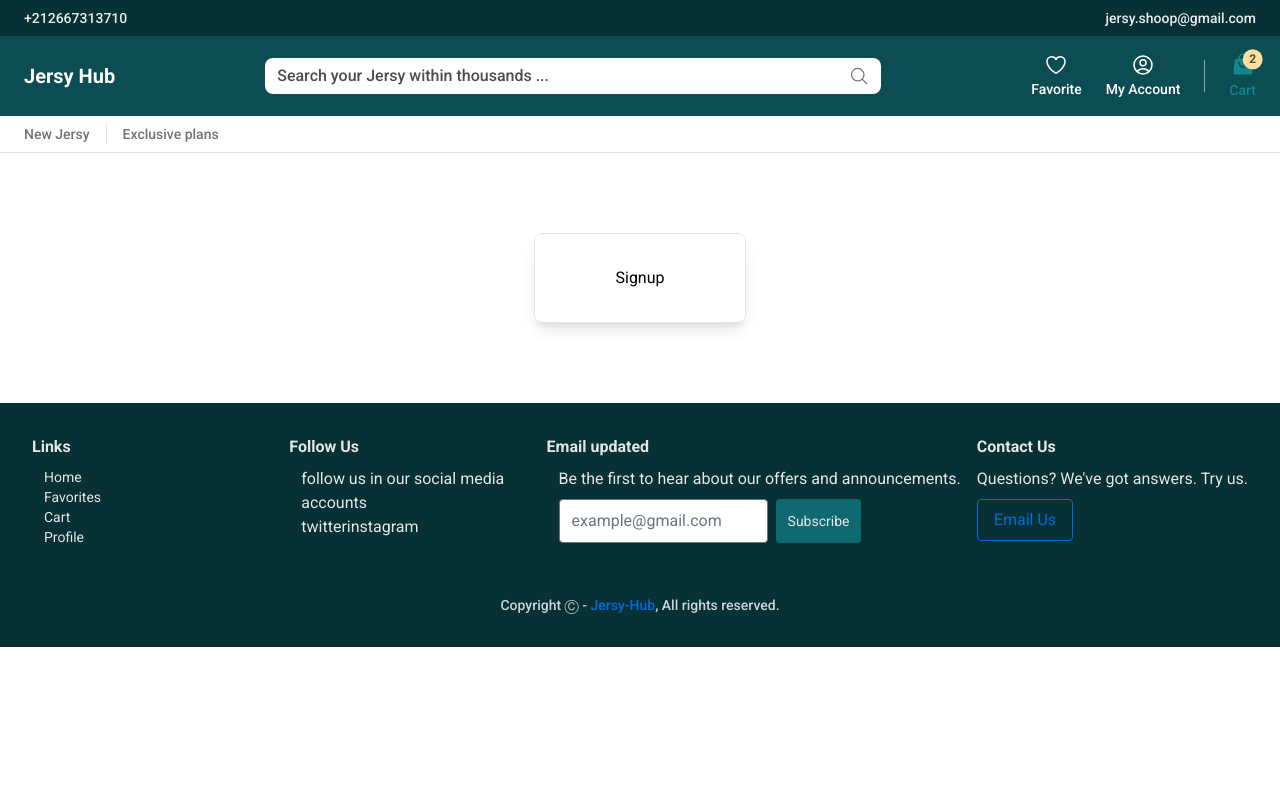
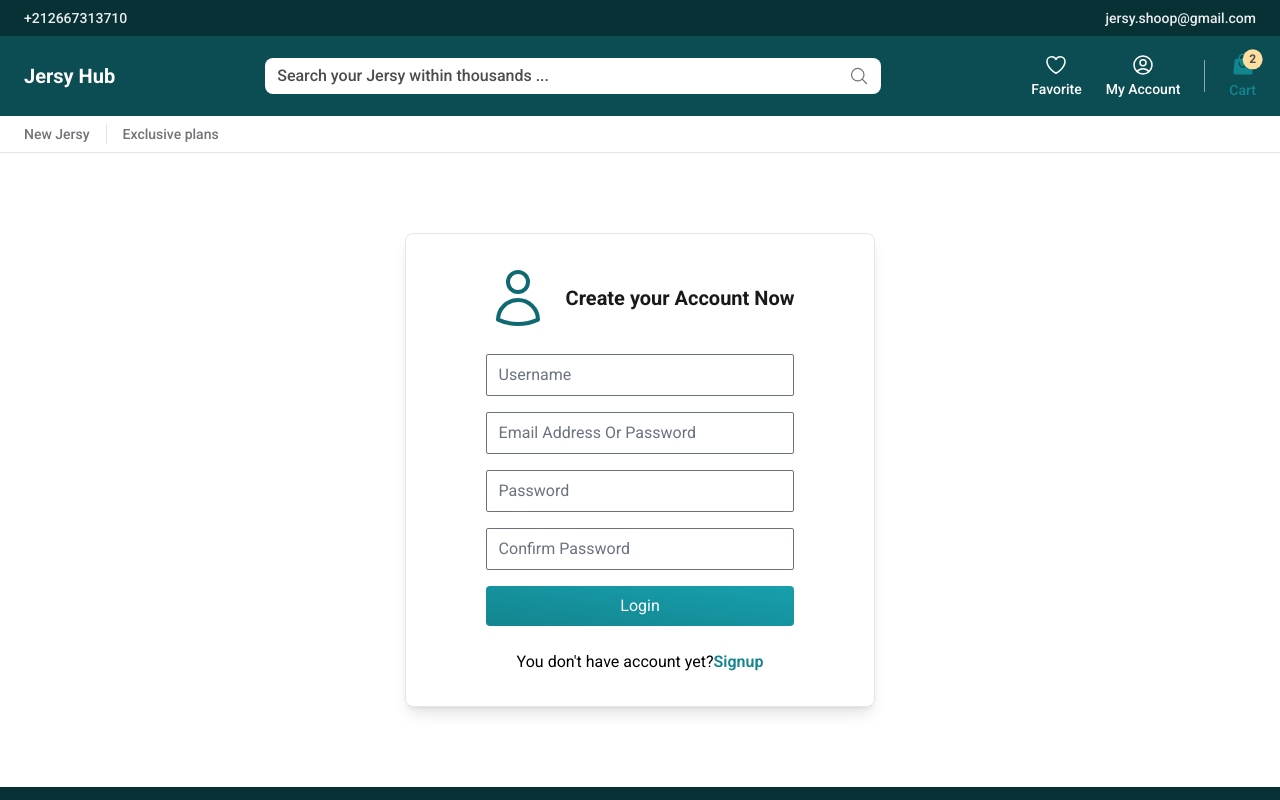
Before and after one commit to yacineahmaich/mega-mart-front, a React (Vite) app: page /account/signup in a window 1280 px wide. Shown: the top 800 px of the page. Built offline with nearby package versions, Linux system fonts and the light colour scheme.

Commit message:
🚀 add signup page

```diff
--- a/src/pages/Login.tsx
+++ b/src/pages/Login.tsx
@@ -1,9 +1,10 @@
 import { UserIcon } from '@heroicons/react/24/outline'
+import { Link } from 'react-router-dom'
 
 const Login = () => {
   return (
-    <div className="space-y-8">
-      <div className="flex items-center">
+    <div className="space-y-6">
+      <div className="flex items-center gap-4">
         <UserIcon className="w-16 h-16 text-primary-700" />
         <h4 className="text-xl font-bold text-dark-800">
           Login To your Account
@@ -18,7 +19,7 @@ const Login = () => {
             placeholder="Email Address Or Password"
           />
           <input
-            type="text"
+            type="password"
             className="block w-full rounded-sm focus:ring-2 focus:ring-primary-500 focus:border-transparent form-input"
             placeholder="Password"
           />
@@ -28,6 +29,13 @@ const Login = () => {
           </button>
         </form>
       </div>
+
+      <div className="flex flex-wrap items-center justify-center">
+        <p>You don't have account yet?</p>
+        <Link to="/account/signup" className="font-semibold text-primary-600">
+          Signup
+        </Link>
+      </div>
     </div>
   )
 }
--- a/src/pages/Signup.tsx
+++ b/src/pages/Signup.tsx
@@ -1,5 +1,53 @@
+import { UserIcon } from '@heroicons/react/24/outline'
+import { Link } from 'react-router-dom'
+
 const Signup = () => {
-  return <div>Signup</div>
+  return (
+    <div className="space-y-6">
+      <div className="flex items-center gap-4">
+        <UserIcon className="w-16 h-16 text-primary-700" />
+        <h4 className="text-xl font-bold text-dark-800">
+          Create your Account Now
+        </h4>
+      </div>
+
+      <div>
+        <form className="space-y-4">
+          <input
+            type="text"
+            className="block w-full rounded-sm focus:ring-2 focus:ring-primary-500 focus:border-transparent form-input"
+            placeholder="Username"
+          />
+          <input
+            type="text"
+            className="block w-full rounded-sm focus:ring-2 focus:ring-primary-500 focus:border-transparent form-input"
+            placeholder="Email Address Or Password"
+          />
+
+          <input
+            type="password"
+            className="block w-full rounded-sm focus:ring-2 focus:ring-primary-500 focus:border-transparent form-input"
+            placeholder="Password"
+          />
+          <input
+            type="password"
+            className="block w-full rounded-sm focus:ring-2 focus:ring-primary-500 focus:border-transparent form-input"
+            placeholder="Confirm Password"
+          />
+
+          <button className="w-full py-2 text-white transition-colors rounded from-primary-600 to-primary-500 bg-gradient-to-tr hover:to-primary-600">
+            Login
+          </button>
+        </form>
+      </div>
+      <div className="flex flex-wrap items-center justify-center">
+        <p>You don't have account yet?</p>
+        <Link to="/account/login" className="font-semibold text-primary-600">
+          Signup
+        </Link>
+      </div>
+    </div>
+  )
 }
 
 export default Signup
```
